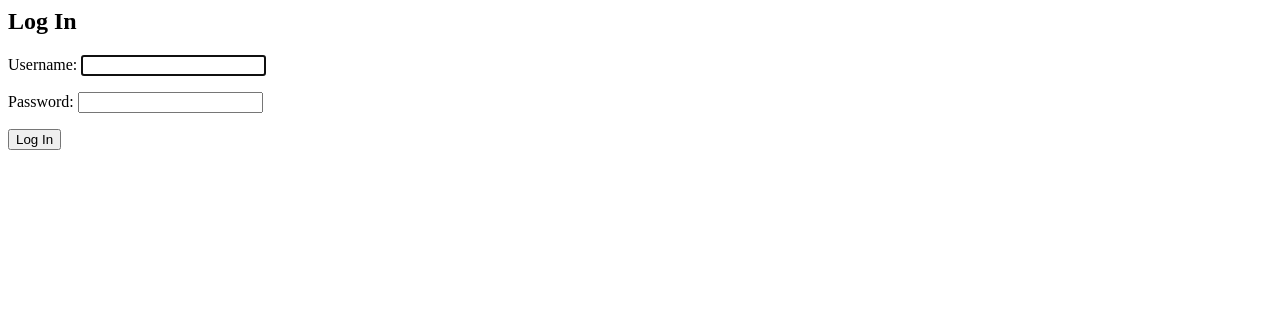
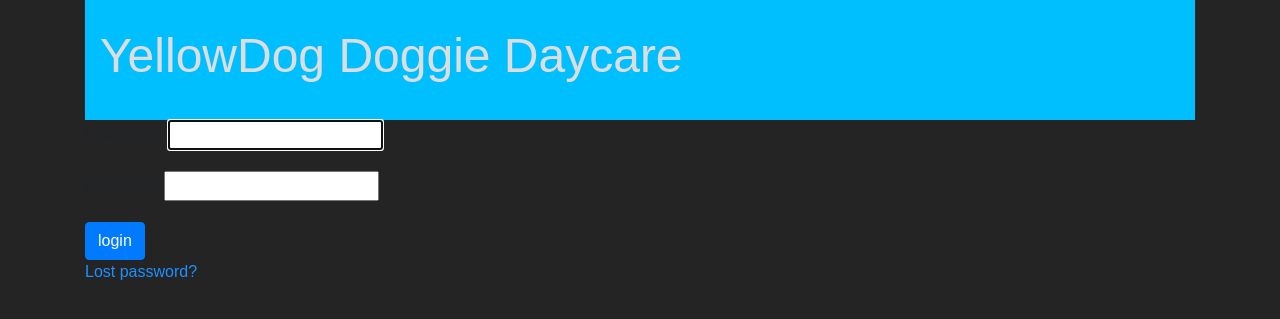
Before and after one commit to EthanRiley/LainaDjango, a Django app: page /mySite/accounts/login/ in a window 1280 px wide. Shown: the top 319 px of the page. Run offline with Django 5.2, Linux system fonts and the light colour scheme; some libraries are stand-ins or nearby versions.

Commit message:
login functinoality

```diff
--- a/LainaDjango/static/css/main.css
+++ b/LainaDjango/static/css/main.css
@@ -2,16 +2,26 @@ body {
     display: flex;
     justify-content: center;
     margin: 0;
-    background-color: #f8f9fa;
+    background-color: #242424;
     font-family: Arial, sans-serif;
+}
+
+a {
+    color: #1e90ff;
+}
+
+a:hover {
+    color: #63a69f;
 }
 
 h1 {
     font-size: 3em;
+    color: #ddd;
 }
 
 h2 {
     margin-top: 50px; /* adjust this value as needed */
+    color: #ddd;
 }
 
 .image-container {
@@ -20,6 +30,7 @@ h2 {
     padding: 20px;
     width: fit-content;
     margin: 0 auto;
+    filter: brightness(0.8);
 }
 
 .header {
@@ -29,6 +40,4 @@ h2 {
     display: flex;
     align-items: center;
     padding-left: 15px;
-    border-radius: 50px;
-    font-family: Georgia, serif;
   }
--- a/mySite/templates/base_generic.html
+++ b/mySite/templates/base_generic.html
@@ -13,8 +13,13 @@
     {% endblock %}
   </head>
   <body>
+    <div class="container">
+      <div class="row">
+        <div class="col">
           <div class="header">
             <h1>YellowDog Doggie Daycare</h1>
+          </div>
+        </div>
       </div>
       {% block sidebar %}
         <!-- insert default navigation text for every page -->
@@ -22,6 +27,7 @@
       {% block content %}
         <!-- default content text (typically empty) -->
       {% endblock %}
+    </div>
 
     <script src="https://code.jquery.com/jquery-3.5.1.slim.min.js"></script>
     <script src="https://stackpath.bootstrapcdn.com/bootstrap/4.5.2/js/bootstrap.bundle.min.js"></script>
--- a/mySite/templates/home.html
+++ b/mySite/templates/home.html
@@ -10,8 +10,8 @@
     <div class="container">
         <div class="row">
             <div class="col-md-6 text-center">
-                <h1>YellaDog</h1>
-                <a href="/mySite/reservations" class="btn btn-primary">Reserve Now!</a>
+                <h1>Yellow Dog</h1>
+                <a href="/mySite/accounts/login/" class="btn btn-primary">Login</a>
             </div>
             <div class="col-md-6">
                 <div class="image-container">
--- /dev/null
+++ b/mySite/templates/registration/logged_out.html
@@ -0,0 +1,6 @@
+{% extends "base_generic.html" %}
+
+{% block content %}
+  <p>Logged out!</p>
+  <a href="{% url 'login'%}">Click here to login again.</a>
+{% endblock %}
--- a/mySite/templates/registration/login.html
+++ b/mySite/templates/registration/login.html
@@ -1,6 +1,41 @@
-<h2>Log In</h2>
-<form method="post">
-  {% csrf_token %}
-  {{ form.as_p }}
-  <button type="submit">Log In</button>
-</form>
+{% extends "base_generic.html" %}
+
+{% block content %}
+<div class="row">
+    <div class="col">
+        {% if form.errors %}
+            <div class="alert alert-danger" role="alert">
+                Your username and password didn't match. Please try again.
+            </div>
+        {% endif %}
+
+        {% if next %}
+            {% if user.is_authenticated %}
+                <div class="alert alert-warning" role="alert">
+                    Your account doesn't have access to this page. To proceed, please login with an account that has access.
+                </div>
+            {% else %}
+                <div class="alert alert-info" role="alert">
+                    Please login to see this page.
+                </div>
+            {% endif %}
+        {% endif %}
+
+        <form method="post" action="{% url 'login' %}">
+            {% csrf_token %}
+            <div class="form-group">
+                {{ form.username.label_tag }}
+                {{ form.username }}
+            </div>
+            <div class="form-group">
+                {{ form.password.label_tag }}
+                {{ form.password }}
+            </div>
+            <input type="submit" value="login" class="btn btn-primary">
+            <input type="hidden" name="next" value="{{ next }}">
+        </form>
+
+        <p><a href="{% url 'password_reset' %}">Lost password?</a></p>
+    </div>
+</div>
+{% endblock %}
--- a/mySite/templates/reservations/reservation_list.html
+++ b/mySite/templates/reservations/reservation_list.html
@@ -1,6 +1,8 @@
 {% extends "base_generic.html" %}
 
 {% block content %}
+<div class="row">
+    <div class="col">
         <h2>Reservations</h2>
         <ul>
         {% for reservation in reservations %}
@@ -14,4 +16,6 @@
             <li>No reservations.</li>
         {% endfor %}
         </ul>
+    </div>
+</div>
 {% endblock %}
--- a/mySite/urls.py
+++ b/mySite/urls.py
@@ -1,11 +1,13 @@
 from django.urls import path, include, re_path
 from . import views
+from django.contrib.auth.views import LoginView
 
 urlpatterns = [
   path('hello',views.say_hello),
   path('home', views.load_homepage),
   path('reservations', views.load_boarding_form),
   path('accounts/', include('django.contrib.auth.urls')),
-  path('page_testing', views.base_generic),
-  path('reservation', views.reservation_list_view)
+  path('base_generic', views.base_generic),
+  path('reservation', views.reservation_list_view),
+  path('login/', LoginView.as_view(template_name='reservations/login.html'), name='login'),
  ]
--- a/mySite/views.py
+++ b/mySite/views.py
@@ -19,3 +19,6 @@ def base_generic(request):
 def reservation_list_view(request):
     queryset = Reservation.objects.all()
     return render(request, 'reservations/reservation_list.html', {'reservations': queryset})
+
+def login_page(request):
+    return render(request, 'registration/login.html', name='login')
```
Also changed, not shown: LainaDjango/settings.py (line endings or trailing spaces). Lines whose indentation alone changed are shown as unchanged.
